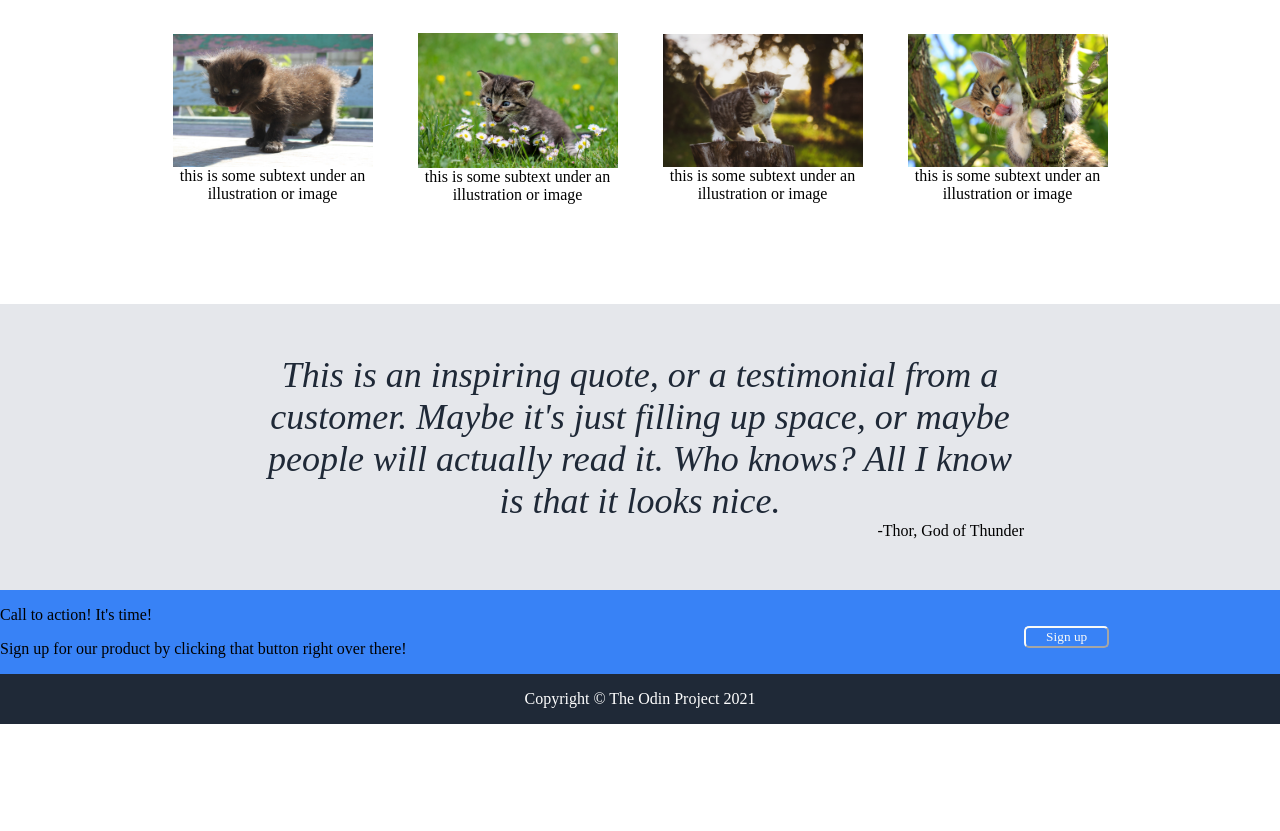
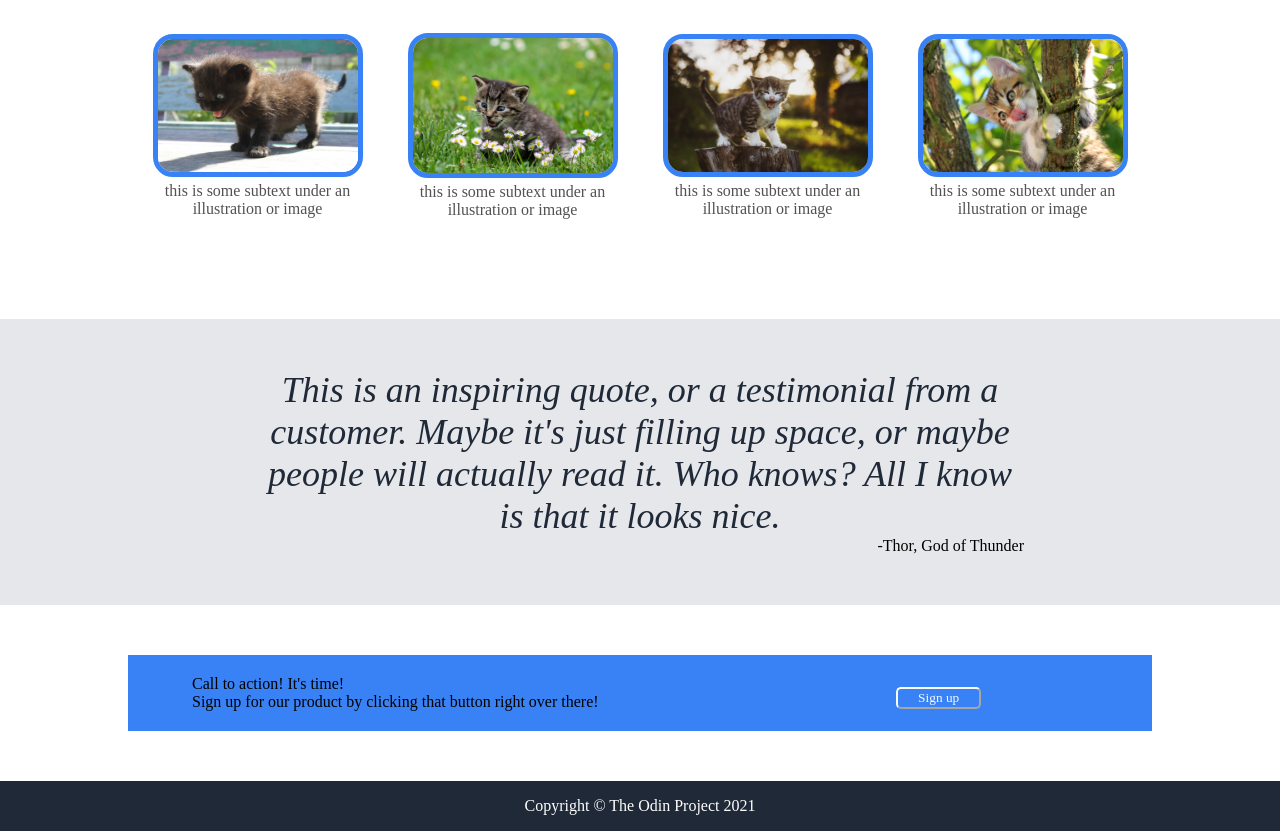
Before and after one commit to tommy128works/Landing_Page, a plain HTML site: page index.html in a window 1280 px wide. Shown: the part 464-1295 px from the top of the page. Before the commit the page ends 1188 px from the top, so only its background shows below. Drawn offline with Linux system fonts and the light colour scheme.

Commit message:
feat: general editing of styling
Styling of each section was edited to match example design provided by The Odin Project.

```diff
--- a/index.html
+++ b/index.html
@@ -29,7 +29,7 @@
         <div class="gallery">
             <div class="gallery-image">
                 <img class="center" src="images/cat-1.jpg">
-                <span>this is some subtext under an illustration or image</span>
+                <div>this is some subtext under an illustration or image</div>
             </div>
             <div class="gallery-image">
                 <img class="center" src="images/cat-2.jpg">
@@ -49,10 +49,10 @@
         <div id="quote">This is an inspiring quote, or a testimonial from a customer. Maybe it's just filling up space, or maybe people will actually read it. Who knows? All I know is that it looks nice.</div>
         <div id="quotee">-Thor, God of Thunder</div>
     </div>
-    <div class="sign-up">
+    <div class="sign-up-container">
         <div class="sign-up-left">
-            <p>Call to action! It's time!</p>
-            <p>Sign up for our product by clicking that button right over there!</p>
+            <div>Call to action! It's time!</div>
+            <div>Sign up for our product by clicking that button right over there!</div>
         </div>
         <div class="sign-up-right">
             <button id="sign-up-button">Sign up</button>
--- a/styles.css
+++ b/styles.css
@@ -31,6 +31,7 @@
     padding-right: 10vw;
     padding-top: 50px;
     padding-bottom: 50px;
+    gap: 20px;
 }
 
 .left-content {
@@ -99,9 +100,16 @@
     text-align: center;
 }
 
-.gallery-image img {
+.gallery-image > img {
     height: auto;
     width: 200px;
+    border-radius: 20px;
+    border: 5px solid #3882F6;
+    margin-bottom: 5px;
+}
+
+.gallery-image > div {
+    color: rgb(83, 81, 81);
 }
 
 .center {
@@ -130,9 +138,17 @@
     text-align: right;
 }
 
-.sign-up {
+.sign-up-container {
     display: flex;
     background-color: #3882F6;
+    margin-left: 10vw;
+    margin-right: 10vw;
+    margin-top: 50px;
+    margin-bottom: 50px;
+    padding-left: 5vw;
+    padding-right: 5vw;
+    padding-top: 20px;
+    padding-bottom: 20px;
 }
 
 #sign-up-button {
@@ -170,6 +186,6 @@ body {
     color: white;
 }
 
-.footer p {
+.footer > p {
     text-align: center;
 }
```
